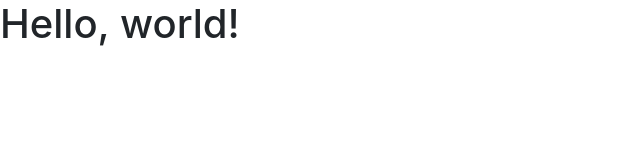
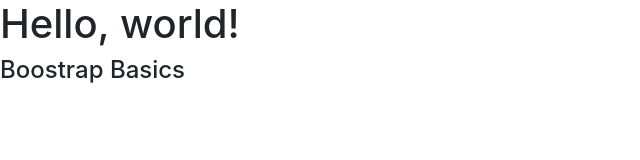
Before and after one commit to SamZierler/SamZierler.github.io, a plain HTML site: page index.html in a window 1280 px wide. Shown: the whole page, without its empty margins (0-640 px from the left). Drawn offline with nearby package versions, Linux system fonts and the light colour scheme.

Commit message:
Update index.html

```diff
--- a/index.html
+++ b/index.html
@@ -5,7 +5,7 @@
     <meta http-equiv="X-UA-Compatible" content="IE=edge">
     <meta name="viewport" content="width=device-width, initial-scale=1">
     <!-- The above 3 meta tags *must* come first in the head; any other head content must come *after* these tags -->
-    <title>Bootstrap 101 Template</title>
+    <title>S|Z</title>
 
     <!-- Bootstrap -->
     <link href="css/bootstrap.min.css" rel="stylesheet">
@@ -20,6 +20,8 @@
   <body>
     <h1>Hello, world!</h1>
 
+    <h4>Boostrap Basics</h4>
+
     <!-- jQuery (necessary for Bootstrap's JavaScript plugins) -->
     <script src="https://ajax.googleapis.com/ajax/libs/jquery/1.12.4/jquery.min.js"></script>
     <!-- Include all compiled plugins (below), or include individual files as needed -->
```
